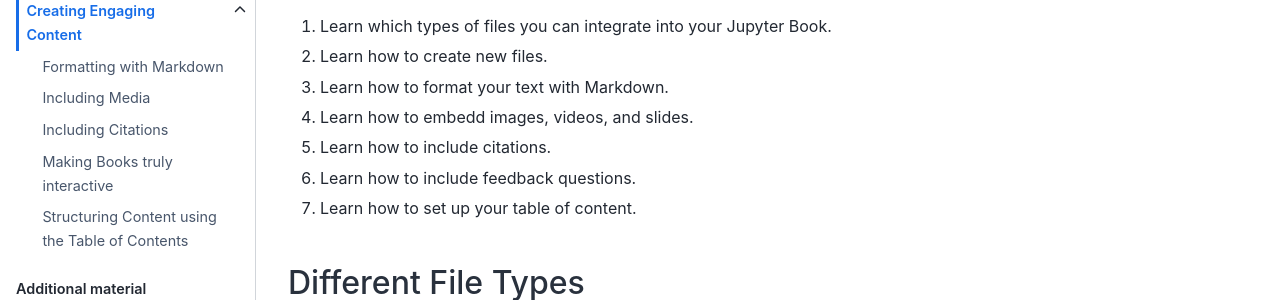
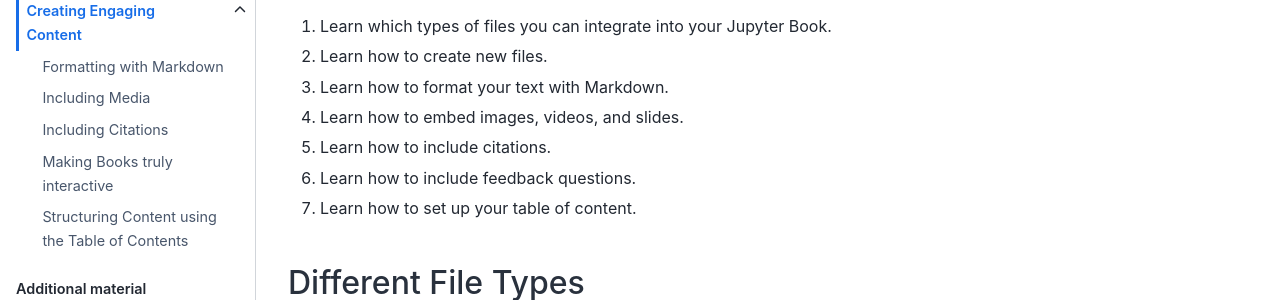
Before and after one commit to M-earnest/tutorial_jupyter_books, a Jupyter Book: the page built from content/3_create/intro.md, in a window 1280 px wide and 900 px high. Shown: the part 370-670 px from the top of the window. Built offline with Jupyter Book 1.0.4 settings and Sphinx 7.4.7 and the Sphinx Book theme 1.1.4, drawn with Linux system fonts in a browser that asks for light colours; pages that are not in the unit, such as notebooks, are missing from menus.

Commit message:
Update intro.md

```diff
--- a/content/3_create/intro.md
+++ b/content/3_create/intro.md
@@ -9,7 +9,7 @@ This chapter aims to include the following goals.
 1. Learn which types of files you can integrate into your Jupyter Book.
 2. Learn how to create new files.
 3. Learn how to format your text with Markdown.
-4. Learn how to embedd images, videos, and slides.
+4. Learn how to embed images, videos, and slides.
 5. Learn how to include citations.
 6. Learn how to include feedback questions.
 7. Learn how to set up your table of content.
```
